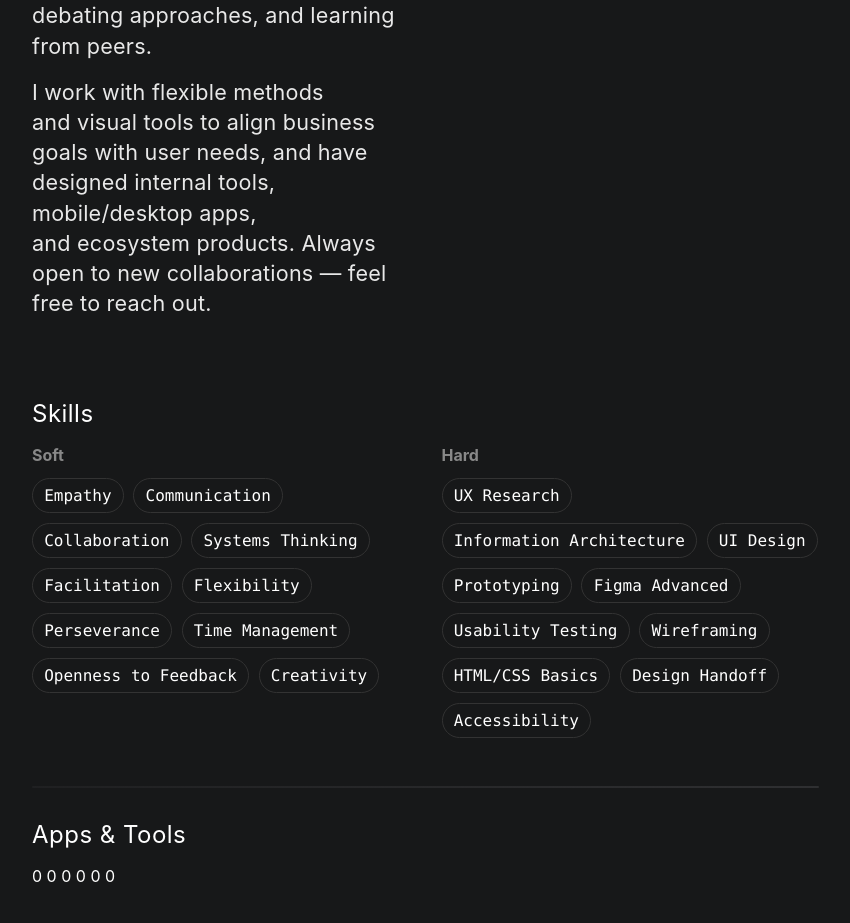
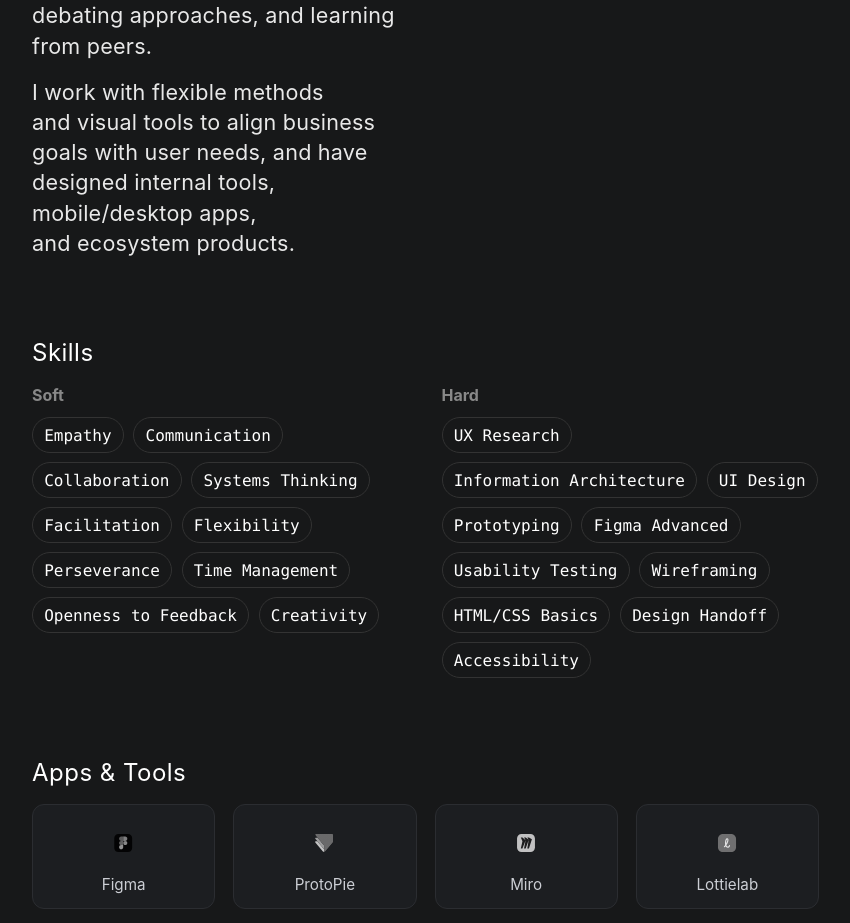
Before and after one commit to uxiscool/experience, a Jekyll site: the page built from about.md, in a window 1280 px wide. Shown: the part 537-1460 px from the top of the page, without its empty margins (261-1111 px from the left). Built offline with Jekyll 4.4.1, drawn with Linux system fonts in a browser that asks for light colours; some of the changed text lies outside the part shown.

Commit message:
Add files via upload

```diff
--- a/about.md
+++ b/about.md
@@ -17,7 +17,6 @@ permalink: /about/
           I&nbsp;enjoy an&nbsp;academic vibe&nbsp;— sharing ideas, debating approaches, and&nbsp;learning from&nbsp;peers.</p>
           <p>I&nbsp;work with&nbsp;flexible methods and&nbsp;visual tools to&nbsp;align business goals with user needs,
           and&nbsp;have designed internal tools, mobile/desktop apps, and&nbsp;ecosystem products.
-          Always open to&nbsp;new&nbsp;collaborations&nbsp;— feel free to&nbsp;reach out.
         </p>
       </div>
       <!-- Правая колонка: пока пусто -->
@@ -58,16 +57,27 @@ permalink: /about/
       </div>
     </div>
   </section>
-  <!-- Градиентный разделитель -->
-  <div class="intro-divider"></div>
-   <!-- Блок скилов -->
-  <section class="tools-section">
-    <h2 class="subheading">Apps & Tools</h2>
-    0 0 0 0 0 0
-  </section>
-   <!-- Градиентный разделитель -->
-  <div class="intro-divider"></div>
-
+ <section class="tools-section">
+  <h2 class="subheading">Apps & Tools</h2>
+  <div class="tools-grid">
+    {% for app in site.data.apps %}
+      <a class="tool" href="{{ app.url }}" target="_blank" rel="noopener"
+         aria-label="{{ app.name }}">
+        <span class="tool-logo-wrap">
+          <img
+            src="{{ app.logo | relative_url }}"
+            alt="{{ app.name }} logo"
+            class="tool-logo"
+            loading="lazy"
+            decoding="async"
+            fetchpriority="low"
+          >
+        </span>
+        <span class="tool-name">{{ app.name }}</span>
+      </a>
+    {% endfor %}
+  </div>
+</section>
   <!-- Блок philosophy -->
 <section class="philosophy-section">
   <h2 class="subheading">Philosophy</h2>
--- a/assets/css/main.css
+++ b/assets/css/main.css
@@ -567,3 +567,73 @@ section {
   margin-top: 3px;
   opacity: 0.86;
 }
+/* ===== Apps & Tools ===== */
+.tools-section { margin: 2rem 0 3rem; }
+
+.tools-grid {
+  display: grid;
+  grid-template-columns: repeat(auto-fit, minmax(160px, 1fr));
+  gap: 14px 18px;
+}
+
+.tool {
+  display: grid;
+  grid-template-rows: auto auto;
+  align-items: center;
+  justify-items: center;
+  gap: 8px;
+  padding: 14px 16px;
+  border: 1px solid #2b2d31;
+  background: #1c1e21;
+  border-radius: 12px;
+  text-decoration: none;
+  transition: transform .16s ease, box-shadow .16s ease, border-color .16s ease;
+}
+
+.tool:hover {
+  transform: translateY(-2px);
+  border-color: #34363a;
+  box-shadow: 0 6px 22px #00000025;
+}
+
+.tool-logo-wrap {
+  width: 100%;
+  height: 48px;              /* «коробка» для логотипа */
+  display: flex;
+  align-items: center;
+  justify-content: center;
+}
+
+.tool-logo {
+  max-height: 32px;          /* выравниваем оптически по высоте */
+  width: auto;
+  display: block;
+  object-fit: contain;
+  filter: grayscale(1) opacity(.88);
+  transition: filter .16s ease;
+}
+
+.tool:hover .tool-logo {
+  filter: none;
+}
+
+.tool-name {
+  font-size: .95rem;
+  color: #d6d9df;
+  opacity: .95;
+  text-align: center;
+  white-space: nowrap;
+  overflow: hidden;
+  text-overflow: ellipsis;
+}
+
+/* Узкие экраны — сетка чуть крупнее элементов, меньше тени */
+@media (max-width: 900px) {
+  .tools-grid {
+    grid-template-columns: repeat(auto-fit, minmax(140px, 1fr));
+    gap: 12px 12px;
+  }
+  .tool { padding: 12px 12px; }
+  .tool-logo-wrap { height: 44px; }
+  .tool-logo { max-height: 28px; }
+}
```
Also changed, not shown: _data/apps.yml (added, +36 -0 lines).
